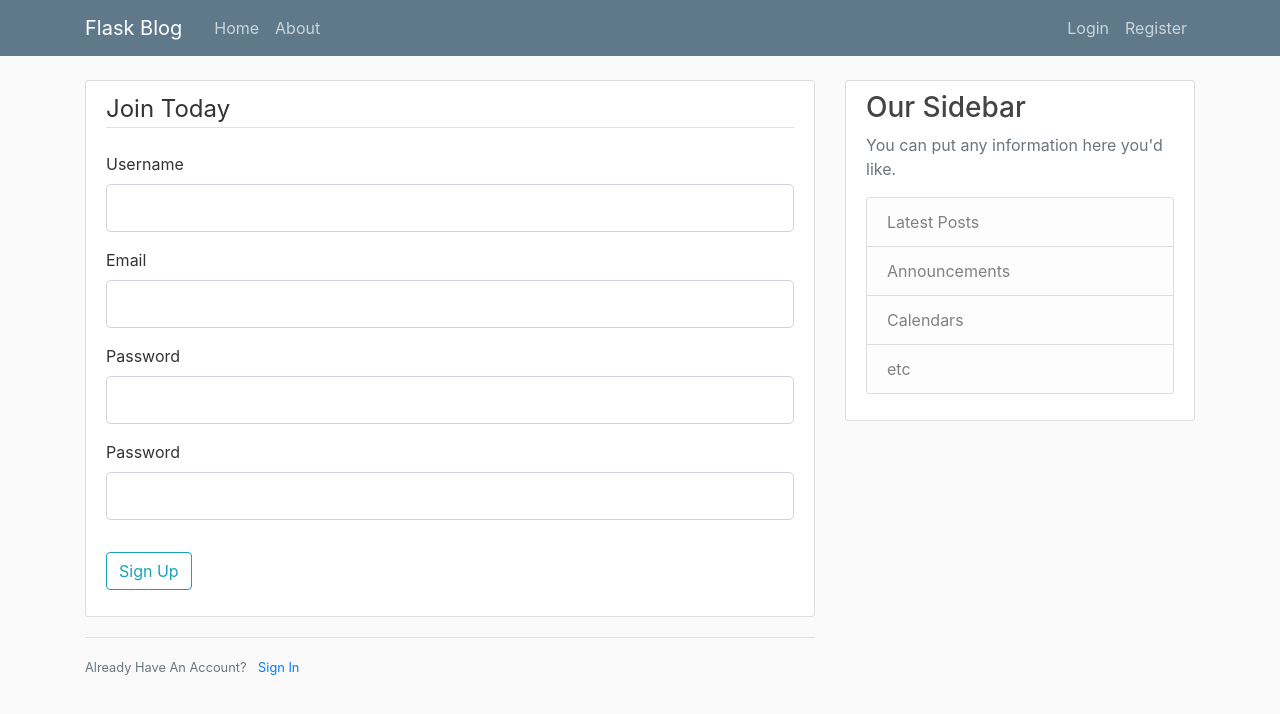
After one commit to gustavberggren96/MyFlaskWebApp, a Flask app: page /register in a window 1280 px wide. The commit adds this page. Shown: the top 714 px of the page. Run offline with Flask 2, Linux system fonts and the light colour scheme; some libraries are stand-ins or nearby versions.

Commit message:
Created validation forms and functionality

```diff
--- a/app.py
+++ b/app.py
@@ -1,5 +1,8 @@
-from flask import Flask, render_template, url_for
+from flask import Flask, render_template, url_for, flash, redirect
+from forms import RegistrationForm, LoginForm
 app = Flask(__name__)
+
+app.config['SECRET_KEY'] = '64f2d8debee1928b7ccb89ab191abade'
 
 posts = [
     {
@@ -27,5 +30,26 @@ def about():
     return render_template('about.html', title='About')
 
 
+@app.route('/register', methods=['GET', 'POST'])
+def register():
+    form = RegistrationForm()
+    if form.validate_on_submit():
+        flash(f'Account created for {form.username.data}!', 'success')
+        return redirect(url_for('home'))
+    return render_template('register.html', title='Register', form=form)
+
+
+@app.route('/login', methods=['GET', 'POST'])
+def login():
+    form = LoginForm()
+    if form.validate_on_submit():
+        if form.email.data == 'admin@blog.com' and form.password.data == 'password':
+            flash('You have been logged in!', 'success')
+        else:
+            flash('Login Unsuccessful. Please check username and password', 'danger')
+    return render_template('login.html', title='Login', form=form)
+
+
+
 if __name__ == '__main__':
     app.run()
--- /dev/null
+++ b/forms.py
@@ -0,0 +1,28 @@
+from flask_wtf import FlaskForm
+from wtforms import StringField, PasswordField, SubmitField, BooleanField
+from wtforms.validators import DataRequired, Length, Email, EqualTo
+
+
+class RegistrationForm(FlaskForm):
+    username = StringField('Username', validators=[DataRequired(), Length(min=2, max=20)])
+
+    email = StringField('Email', validators=[DataRequired(), Email()])
+
+    password = PasswordField('Password', validators=[DataRequired()])
+
+    confirm_password = PasswordField('Password', validators=[DataRequired(), EqualTo('password')])
+
+    submit = SubmitField('Sign Up')
+
+
+class LoginForm(FlaskForm):
+
+    email = StringField('Email', validators=[DataRequired(), Email()])
+
+    password = PasswordField('Password', validators=[DataRequired()])
+
+    remember = BooleanField('Remember Me')
+
+    submit = SubmitField('Login')
+
+# End of File
--- a/templates/layout.html
+++ b/templates/layout.html
@@ -41,7 +41,16 @@
     <main role="main" class="container">
       <div class="row">
         <div class="col-md-8">
-          {% block content %}{% endblock %}
+            {% with messages = get_flashed_messages(with_categories=true) %}
+                {% if messages %}
+                    {% for category, message in messages %}
+                        <div class="alert alert-{{ category }}">
+                            {{ message }}
+                        </div>
+                    {% endfor %}
+                {% endif %}
+            {% endwith %}
+            {% block content %}{% endblock %}
         </div>
         <div class="col-md-4">
           <div class="content-section">
--- /dev/null
+++ b/templates/register.html
@@ -0,0 +1,72 @@
+{% extends "layout.html" %}
+{% block content %}
+    <div class="content-section">
+        <form method="POST" action="">
+            {{ form.hidden_tag() }}
+            <fieldset class="form-group">
+                <legend class="border-bottom mb-4">Join Today</legend>
+                <div class="form-group">
+                    {{ form.username.label(class="form-control-label") }}
+
+                    {% if form.username.errors %}
+                        {{ form.username(class="form-control form-control-lg is-invalid") }}
+                        <div class="invalid-feedback">
+                            {% for error in form.username.errors %}
+                                <span>{{ error }}</span>
+                            {% endfor %}
+                        </div>
+                    {% else %}
+                        {{ form.username(class="form-control form-control-lg") }}
+                    {% endif %}
+                </div>
+                 <div class="form-group">
+                    {{ form.email.label(class="form-control-label") }}
+                    {% if form.email.errors %}
+                        {{ form.email(class="form-control form-control-lg is-invalid") }}
+                        <div class="invalid-feedback">
+                            {% for error in form.email.errors %}
+                                <span>{{ error }}</span>
+                            {% endfor %}
+                        </div>
+                    {% else %}
+                        {{ form.email(class="form-control form-control-lg") }}
+                    {% endif %}
+                </div>
+                 <div class="form-group">
+                    {{ form.password.label(class="form-control-label") }}
+                    {% if form.password.errors %}
+                        {{ form.password(class="form-control form-control-lg is-invalid") }}
+                        <div class="invalid-feedback">
+                            {% for error in form.password.errors %}
+                                <span>{{ error }}</span>
+                            {% endfor %}
+                        </div>
+                    {% else %}
+                        {{ form.password(class="form-control form-control-lg") }}
+                    {% endif %}
+                </div>
+                 <div class="form-group">
+                    {{ form.confirm_password.label(class="form-control-label") }}
+                    {% if form.confirm_password.errors %}
+                        {{ form.confirm_password(class="form-control form-control-lg is-invalid") }}
+                        <div class="invalid-feedback">
+                            {% for error in form.confirm_password.errors %}
+                                <span>{{ error }}</span>
+                            {% endfor %}
+                        </div>
+                    {% else %}
+                        {{ form.confirm_password(class="form-control form-control-lg") }}
+                    {% endif %}
+                </div>
+            </fieldset>
+            <div class="form-group">
+                {{ form.submit(class="btn btn-outline-info") }}
+            </div>
+        </form>
+    </div>
+    <div class="border-top pt-3">
+        <small class="text-muted">
+            Already Have An Account? <a class="ml-2" href="{{ url_for('login') }}">Sign In</a>
+        </small>
+    </div>
+{% endblock content %}
```
Also changed, not shown: templates/home.html (+10 -3 lines), templates/login.html (added, +52 -0 lines).
